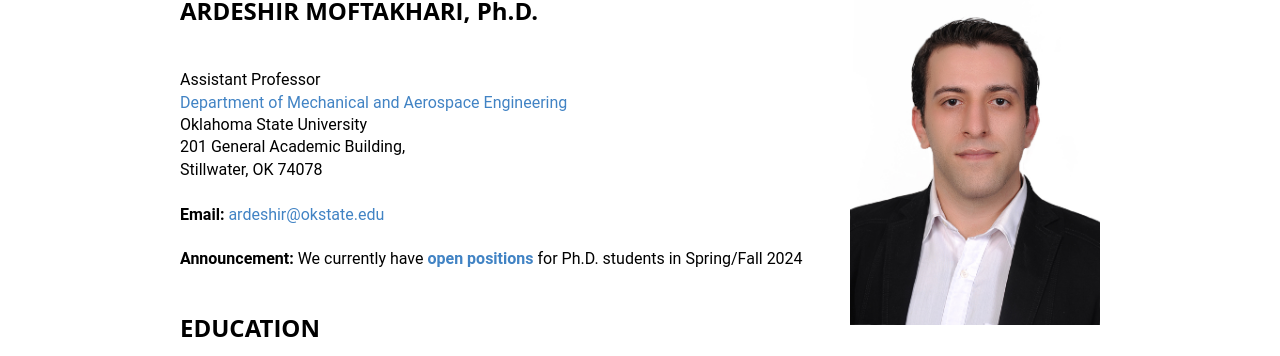
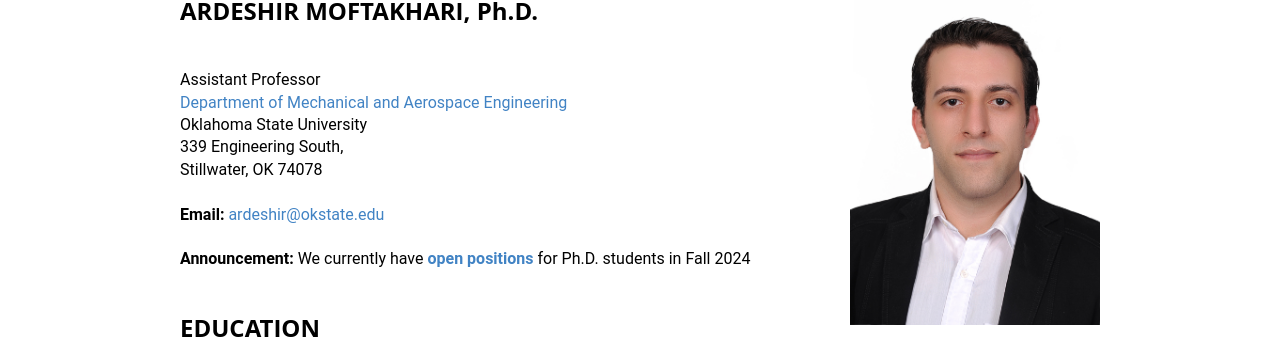
Before and after one commit to amoftakhari/amoftakhari.github.io, a Jekyll site: the page built from index.md, in a window 1280 px wide. Shown: the part 171-527 px from the top of the page. Built offline with Jekyll 4.4.1, drawn with Linux system fonts in a browser that asks for light colours.

Commit message:
Update index.md

```diff
--- a/index.md
+++ b/index.md
@@ -14,13 +14,13 @@ categories:
 Assistant Professor <br />
 [Department of Mechanical and Aerospace Engineering](https://ceat.okstate.edu/mae/) <br />
 Oklahoma State University <br />
-201 General Academic Building, <br />
+339 Engineering South, <br />
 Stillwater, OK 74078 <br />
   <br />
 **Email:** <ardeshir@okstate.edu>
 <br/>
 <br/>
-**Announcement:** We currently have [**open positions**](hiringFlyer 2024.pdf) for Ph.D. students in Spring/Fall 2024
+**Announcement:** We currently have [**open positions**](hiringFlyer 2024 - Fall.pdf) for Ph.D. students in Fall 2024
 <br/>
 <br/>
 
```
